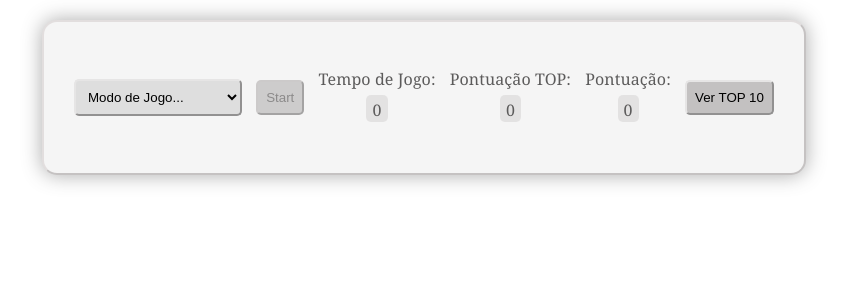
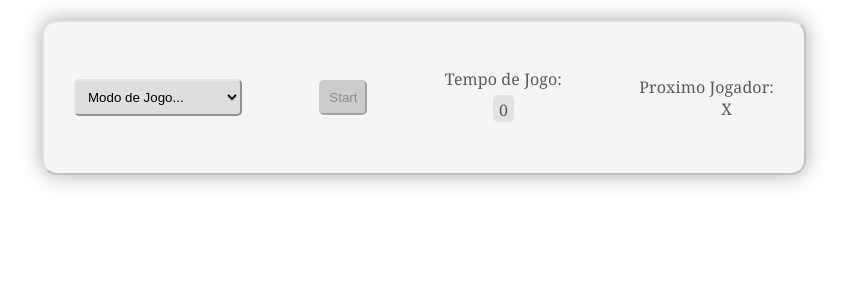
Before and after one commit to Marinelasuelly/LS-TP-Tic-Tac-Toe, a React (Create React App) app in the folder tic-tac-toe/: page / in a window 1280 px wide. Shown: the top 300 px of the page, without its empty margins (216-1063 px from the left). Built offline with nearby package versions, Linux system fonts and the light colour scheme.

Commit message:
Update control-panel.component.jsx

```diff
--- a/tic-tac-toe/src/components/control-panel/control-panel.component.jsx
+++ b/tic-tac-toe/src/components/control-panel/control-panel.component.jsx
@@ -40,16 +40,9 @@ function ControlPanel({onStarClick, gameStart}){
                 <dd id="gameTime">0</dd>
             </dl>
             <dl className="list-item">
-                <dt>Pontuação TOP:</dt>
-                <dd id="pointsTop">0</dd>
+                <dt >Proximo Jogador:</dt>
+                <dd id="nextplayer">X</dd>
             </dl>
-            <dl className="list-item">
-                <dt>Pontuação:</dt>
-                <dd id="points">0</dd>
-            </dl>
-            <div id="top10">
-                <button id="btTop">Ver TOP 10</button>
-            </div>
 
         </section>
     );
```
